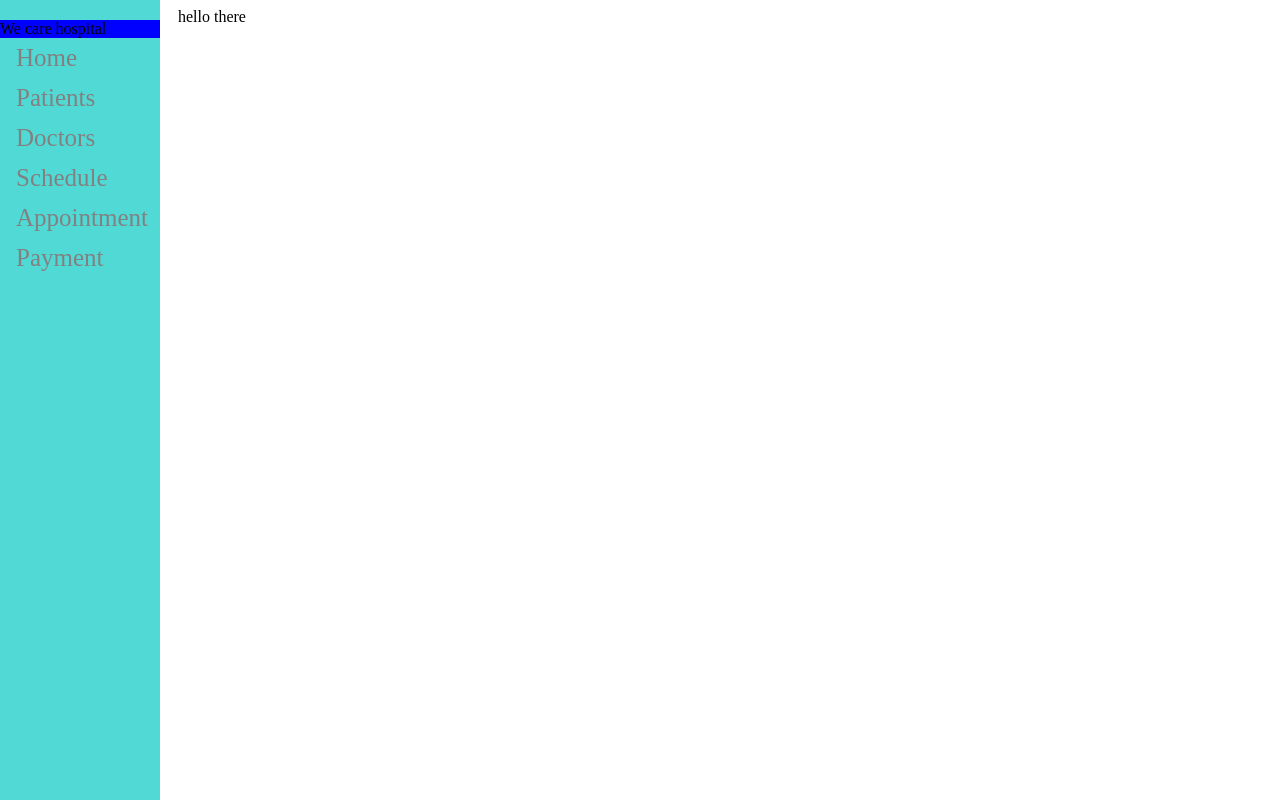
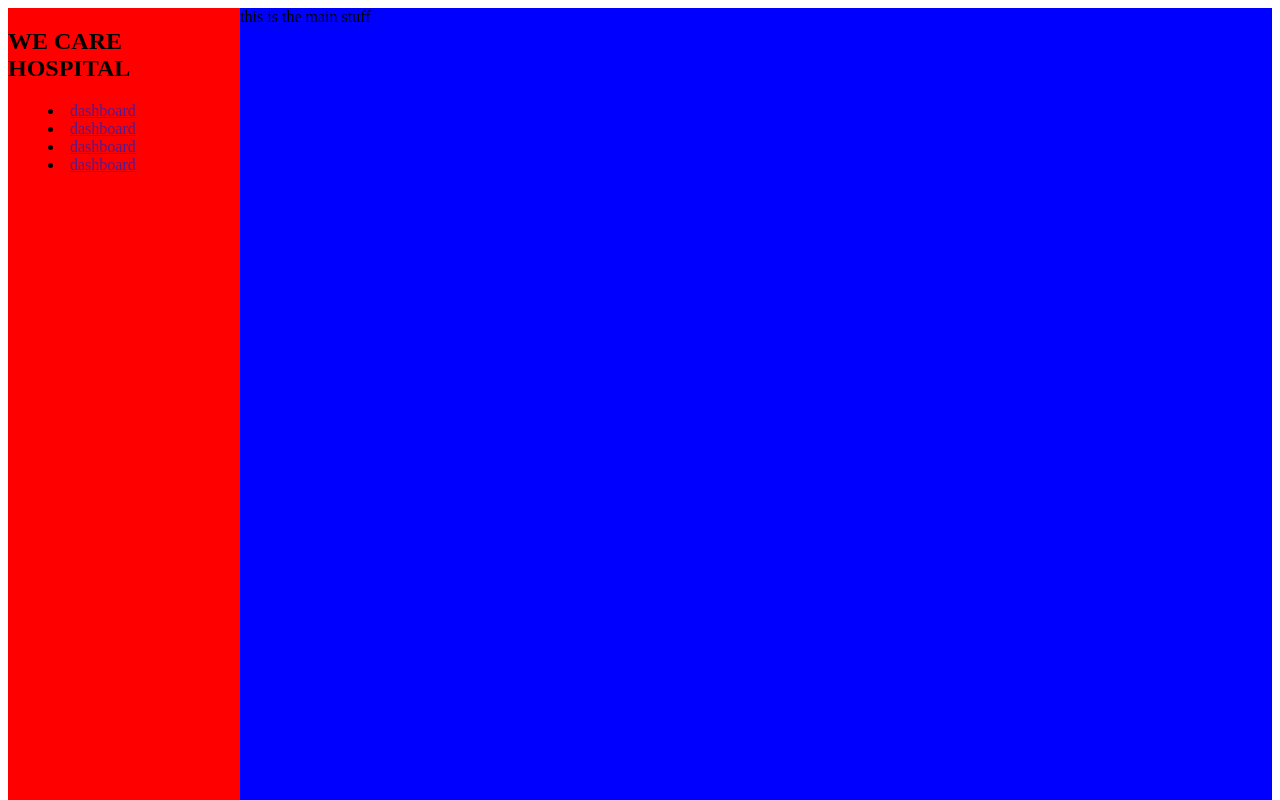
Before and after one commit to heyitsjearbear/hopsital-management-dashboard, a plain HTML site: page index.html in a window 1280 px wide. Shown: the top 800 px of the page. Drawn offline with Linux system fonts and the light colour scheme.

Commit message:
implemented grid display for sidebar

```diff
--- a/index.html
+++ b/index.html
@@ -8,18 +8,18 @@
     <title>Document</title>
   </head>
   <body>
-    <!-- Side navigation -->
     <nav>
-        <div id = "title">We care hospital</div>
-      <a href="#">Home</a>
-      <a href="#">Patients</a>
-      <a href="#">Doctors</a>
-      <a href="#">Schedule</a>
-      <a href="#">Appointment</a>
-      <a href="#">Payment</a>
+      <h1>WE CARE HOSPITAL</h1>
+      <menu>
+        <li><a href = "">dashboard</a></li>
+        <li><a href = "">dashboard</a></li>
+        <li><a href = "">dashboard</a></li>
+        <li><a href = "">dashboard</a></li>
+      </menu>
     </nav>
+    <main>
+      this is the main stuff
 
-    <!-- Page content -->
-    <main>hello there<main>
+    </main>
   </body>
 </html>
--- a/styles.css
+++ b/styles.css
@@ -1,36 +1,11 @@
-/* The sidebar menu */
-nav {
-  height: 100%; /* Full-height: remove this if you want "auto" height */
-  width: 160px; /* Set the width of the sidebar */
-  position: fixed; /* Fixed Sidebar (stay in place on scroll) */
-  z-index: 1; /* Stay on top */
-  top: 0; /* Stay at the top */
-  left: 0;
-  background-color: rgb(81, 218, 213); /* Black */
-  overflow-x: hidden; /* Disable horizontal scroll */
-  padding-top: 20px;
+body{
+  display: grid;
+  grid-template-columns: .45fr 2fr;
+  grid-template-rows: 100vw;
 }
-
-/* The navigation menu links */
-nav a {
-  padding: 6px 8px 6px 16px;
-  text-decoration: none;
-  font-size: 25px;
-  color: #818181;
-  display: block;
+nav{
+  background-color: red;
 }
-
-/* When you mouse over the navigation links, change their color */
-nav a:hover {
-  color: #f1f1f1;
+main{
+  background-color: blue;
 }
-
-/* Style page content */
-main {
-  margin-left: 160px; /* Same as the width of the sidebar */
-  padding: 0px 10px;
-}
-
-#title{
-    background-color: blue;
-}
```
